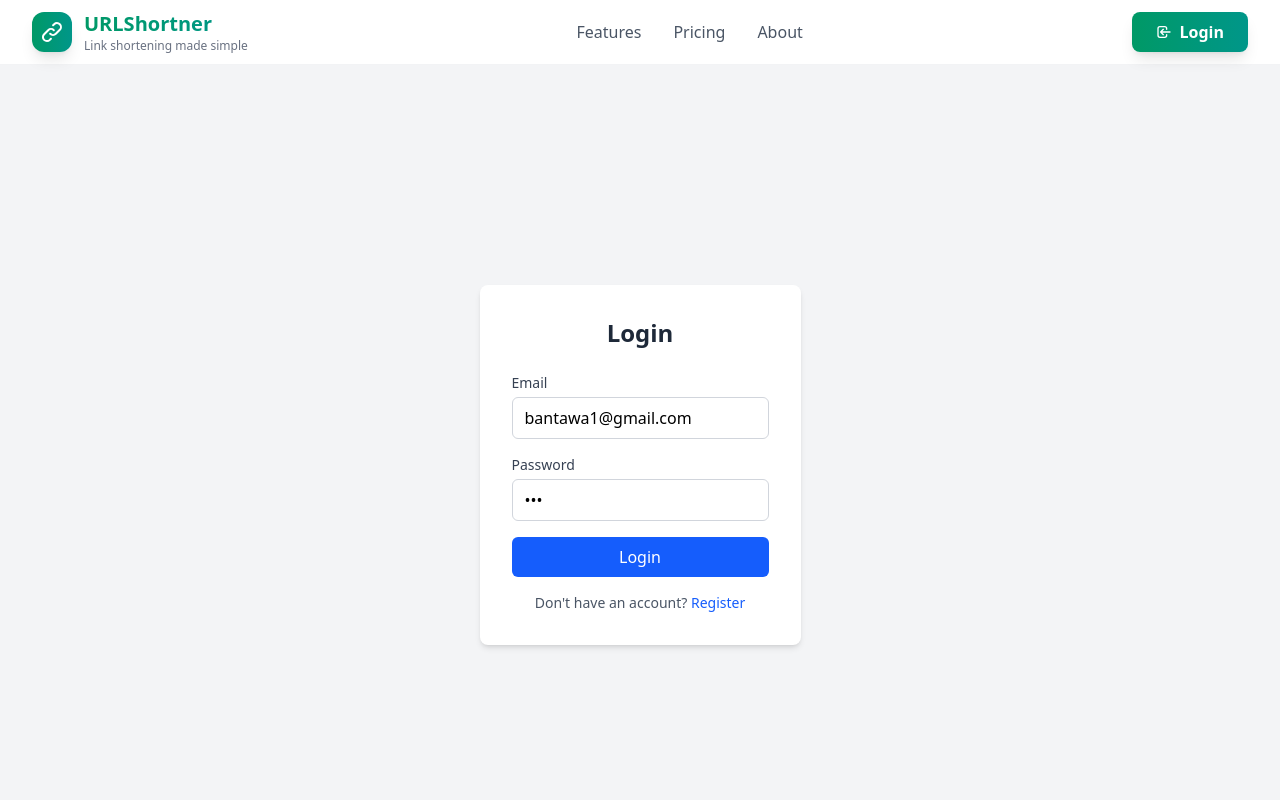
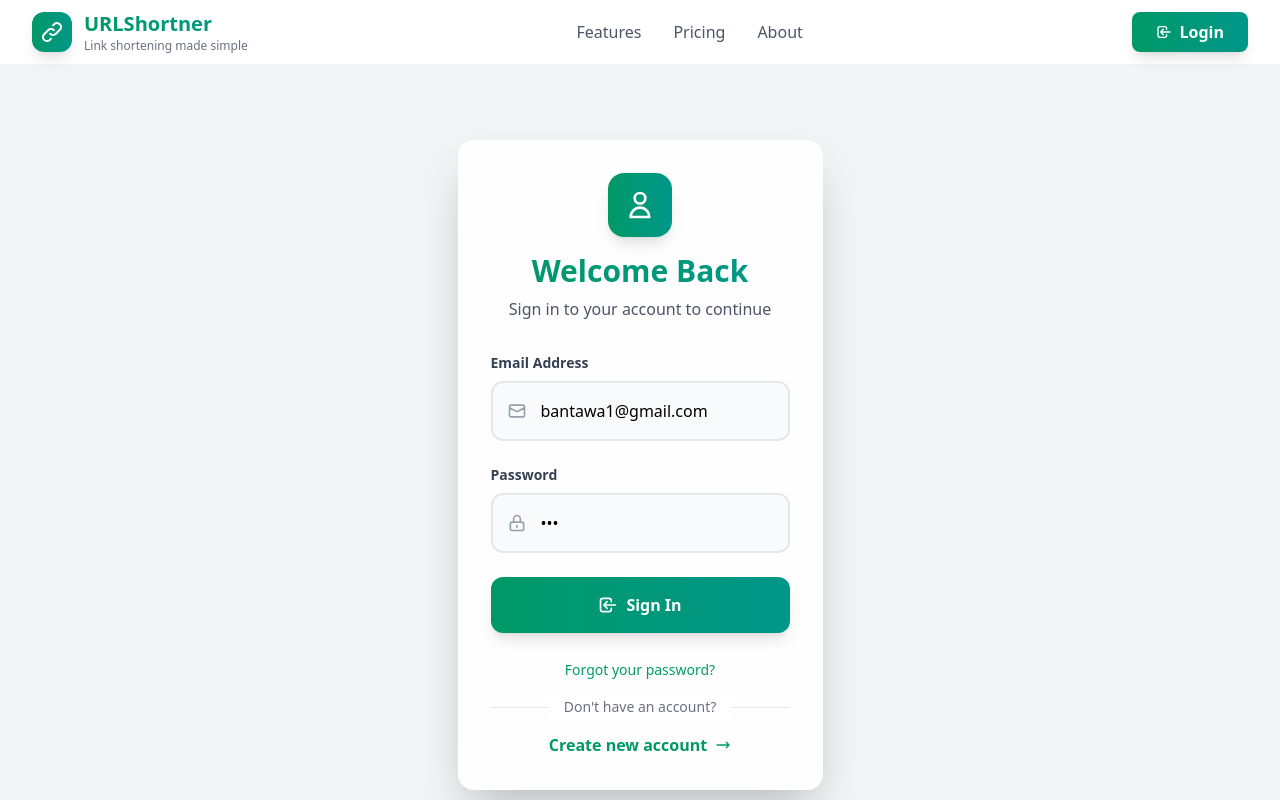
Before and after one commit to subin1rai/urlshortner, a React (Vite) app in the folder Frontend/: page /auth in a window 1280 px wide. Shown: the top 800 px of the page. Built offline with nearby package versions, Linux system fonts and the light colour scheme.

Commit message:
login page design and login state mange

```diff
--- a/Frontend/src/api/user.api.js
+++ b/Frontend/src/api/user.api.js
@@ -16,3 +16,8 @@ export const logoutUser = async () => {
   const { data } = await axiosInstance.get("/api/auth/logout");
   return data;
 };
+
+export const me = async () => {
+  const { data } = await axiosInstance.get("/api/auth/me");
+  return data;
+};
--- a/Frontend/src/components/LoginForm.jsx
+++ b/Frontend/src/components/LoginForm.jsx
@@ -1,104 +1,204 @@
-import React, { useState } from "react";
-import { loginUser } from "../api/user.api.js";
-import { useDispatch, useSelector } from "react-redux";
-import { login } from "../store/slice/authSlice.js";
-import { useNavigate } from "@tanstack/react-router";
+"use client"
+
+import { useState } from "react"
+import { loginUser } from "../api/user.api.js"
+import { useDispatch, useSelector } from "react-redux"
+import { login } from "../store/slice/authSlice.js"
+import { useNavigate } from "@tanstack/react-router"
 
 const LoginForm = ({ state }) => {
-  const [email, setEmail] = useState("bantawa1@gmail.com");
-  const [password, setPassword] = useState("123");
-  const [error, setError] = useState("");
-  const [isLoading, setIsLoading] = useState(false);
-  const auth = useSelector((state) => state.auth);
-  const dispatch = useDispatch();
-  const navigate = useNavigate();
+  const [email, setEmail] = useState("bantawa1@gmail.com")
+  const [password, setPassword] = useState("123")
+  const [error, setError] = useState("")
+  const [isLoading, setIsLoading] = useState(false)
+  const auth = useSelector((state) => state.auth)
+  const dispatch = useDispatch()
+  const navigate = useNavigate()
 
-    console.log(auth);
+  console.log(auth)
+
   const handleSubmit = async (e) => {
-    e.preventDefault();
-    setError("");
-    setIsLoading(true);
+    e.preventDefault()
+    setError("")
+    setIsLoading(true)
 
     try {
-      const data = await loginUser(password, email);
-      console.log(data.user);
-      dispatch(login(data.user));
-      navigate({to:"/dashboard"});
+      const data = await loginUser(password, email)
+      console.log(data.user)
+      dispatch(login(data.user))
+      navigate({ to: "/dashboard" })
     } catch (error) {
-      setError(error.message || "Login failed. Please try again.");
+      setError(error.message || "Login failed. Please try again.")
     } finally {
-      setIsLoading(false);
+      setIsLoading(false)
     }
-  };
+  }
 
   return (
-    <div className="bg-white p-8 rounded-lg shadow-md">
-      <h2 className="text-2xl font-bold text-center text-gray-800 mb-6">
-        Login
+    <div className="bg-white/90 backdrop-blur-sm p-8 rounded-2xl shadow-2xl border border-white/20">
+      {/* Header Section */}
+      <div className="text-center mb-8">
+        <div className="inline-flex items-center justify-center w-16 h-16 bg-gradient-to-r from-emerald-600 to-teal-600 rounded-2xl mb-4 shadow-lg">
+          <svg className="w-8 h-8 text-white" fill="none" stroke="currentColor" viewBox="0 0 24 24">
+            <path
+              strokeLinecap="round"
+              strokeLinejoin="round"
+              strokeWidth={2}
+              d="M16 7a4 4 0 11-8 0 4 4 0 018 0zM12 14a7 7 0 00-7 7h14a7 7 0 00-7-7z"
+            />
+          </svg>
+        </div>
+        <h2 className="text-3xl font-bold bg-gradient-to-r from-emerald-600 to-teal-600 bg-clip-text text-transparent mb-2">
+          Welcome Back
         </h2>
+        <p className="text-gray-600">Sign in to your account to continue</p>
+      </div>
 
-      <div className="space-y-4">
-        <div>
-          <label
-            htmlFor="email"
-            className="block text-sm font-medium text-gray-700 mb-1"
-          >
-            Email
+      <form onSubmit={handleSubmit} className="space-y-6">
+        {/* Email Field */}
+        <div className="space-y-2">
+          <label htmlFor="email" className="block text-sm font-semibold text-gray-700">
+            Email Address
           </label>
+          <div className="relative">
+            <div className="absolute inset-y-0 left-0 pl-4 flex items-center pointer-events-none">
+              <svg className="h-5 w-5 text-gray-400" fill="none" stroke="currentColor" viewBox="0 0 24 24">
+                <path
+                  strokeLinecap="round"
+                  strokeLinejoin="round"
+                  strokeWidth={2}
+                  d="M3 8l7.89 4.26a2 2 0 002.22 0L21 8M5 19h14a2 2 0 002-2V7a2 2 0 00-2-2H5a2 2 0 00-2 2v10a2 2 0 002 2z"
+                />
+              </svg>
+            </div>
             <input
               id="email"
               type="email"
               value={email}
               onChange={(e) => setEmail(e.target.value)}
-            className="w-full px-3 py-2 border border-gray-300 rounded-md focus:outline-none focus:ring-2 focus:ring-blue-500"
+              className="w-full pl-12 pr-4 py-4 text-base border-2 border-gray-200 rounded-xl focus:outline-none focus:ring-2 focus:ring-emerald-500 focus:border-transparent transition-all duration-200 bg-gray-50 hover:bg-white"
+              placeholder="Enter your email"
               required
             />
           </div>
+        </div>
 
-        <div>
-          <label
-            htmlFor="password"
-            className="block text-sm font-medium text-gray-700 mb-1"
-          >
+        {/* Password Field */}
+        <div className="space-y-2">
+          <label htmlFor="password" className="block text-sm font-semibold text-gray-700">
             Password
           </label>
+          <div className="relative">
+            <div className="absolute inset-y-0 left-0 pl-4 flex items-center pointer-events-none">
+              <svg className="h-5 w-5 text-gray-400" fill="none" stroke="currentColor" viewBox="0 0 24 24">
+                <path
+                  strokeLinecap="round"
+                  strokeLinejoin="round"
+                  strokeWidth={2}
+                  d="M12 15v2m-6 4h12a2 2 0 002-2v-6a2 2 0 00-2-2H6a2 2 0 00-2 2v6a2 2 0 002 2zm10-10V7a4 4 0 00-8 0v4h8z"
+                />
+              </svg>
+            </div>
             <input
               id="password"
               type="password"
               value={password}
               onChange={(e) => setPassword(e.target.value)}
-            className="w-full px-3 py-2 border border-gray-300 rounded-md focus:outline-none focus:ring-2 focus:ring-blue-500"
+              className="w-full pl-12 pr-4 py-4 text-base border-2 border-gray-200 rounded-xl focus:outline-none focus:ring-2 focus:ring-emerald-500 focus:border-transparent transition-all duration-200 bg-gray-50 hover:bg-white"
+              placeholder="Enter your password"
               required
             />
           </div>
+        </div>
 
+        {/* Error Message */}
         {error && (
-          <div className="p-3 bg-red-100 text-red-700 rounded-md text-sm">
-            {error}
+          <div className="flex items-center space-x-2 p-4 bg-red-50 border-2 border-red-200 text-red-700 rounded-xl animate-in slide-in-from-top-2 duration-300">
+            <svg className="w-5 h-5 text-red-500" fill="none" stroke="currentColor" viewBox="0 0 24 24">
+              <path
+                strokeLinecap="round"
+                strokeLinejoin="round"
+                strokeWidth={2}
+                d="M12 8v4m0 4h.01M21 12a9 9 0 11-18 0 9 9 0 0118 0z"
+              />
+            </svg>
+            <span className="text-sm font-medium">{error}</span>
           </div>
         )}
 
+        {/* Submit Button */}
         <button
           type="submit"
           onClick={handleSubmit}
           disabled={isLoading}
-          className="w-full bg-blue-600 text-white py-2 px-4 rounded-md hover:bg-blue-700 focus:outline-none focus:ring-2 focus:ring-blue-500 disabled:opacity-50"
+          className="w-full bg-gradient-to-r from-emerald-600 to-teal-600 text-white py-4 px-6 rounded-xl font-semibold text-base hover:from-emerald-700 hover:to-teal-700 focus:outline-none focus:ring-4 focus:ring-emerald-200 disabled:opacity-50 disabled:cursor-not-allowed transform hover:scale-[1.02] transition-all duration-200 shadow-lg hover:shadow-xl"
         >
-          {isLoading ? "Logging in..." : "Login"}
+          {isLoading ? (
+            <div className="flex items-center justify-center space-x-2">
+              <svg className="w-5 h-5 animate-spin" fill="none" stroke="currentColor" viewBox="0 0 24 24">
+                <path
+                  strokeLinecap="round"
+                  strokeLinejoin="round"
+                  strokeWidth={2}
+                  d="M4 4v5h.582m15.356 2A8.001 8.001 0 004.582 9m0 0H9m11 11v-5h-.581m0 0a8.003 8.003 0 01-15.357-2m15.357 2H15"
+                />
+              </svg>
+              <span>Logging in...</span>
+            </div>
+          ) : (
+            <div className="flex items-center justify-center space-x-2">
+              <svg className="w-5 h-5" fill="none" stroke="currentColor" viewBox="0 0 24 24">
+                <path
+                  strokeLinecap="round"
+                  strokeLinejoin="round"
+                  strokeWidth={2}
+                  d="M11 16l-4-4m0 0l4-4m-4 4h14m-5 4v1a3 3 0 01-3 3H6a3 3 0 01-3-3V7a3 3 0 013-3h7a3 3 0 013 3v1"
+                />
+              </svg>
+              <span>Sign In</span>
+            </div>
+          )}
+        </button>
+      </form>
+
+      {/* Additional Options */}
+      <div className="mt-6 space-y-4">
+        {/* Forgot Password */}
+        <div className="text-center">
+          <a
+            href="#"
+            className="text-sm text-emerald-600 hover:text-emerald-700 font-medium hover:underline transition-colors duration-200"
+          >
+            Forgot your password?
+          </a>
+        </div>
+
+        {/* Divider */}
+        <div className="relative">
+          <div className="absolute inset-0 flex items-center">
+            <div className="w-full border-t border-gray-200"></div>
+          </div>
+          <div className="relative flex justify-center text-sm">
+            <span className="px-4 bg-white text-gray-500 font-medium">Don't have an account?</span>
+          </div>
+        </div>
+
+        {/* Register Link */}
+        <div className="text-center">
+          <button
+            type="button"
+            onClick={() => state(false)}
+            className="inline-flex items-center space-x-2 text-emerald-600 hover:text-emerald-700 font-semibold hover:underline transition-colors duration-200"
+          >
+            <span>Create new account</span>
+            <svg className="w-4 h-4" fill="none" stroke="currentColor" viewBox="0 0 24 24">
+              <path strokeLinecap="round" strokeLinejoin="round" strokeWidth={2} d="M17 8l4 4m0 0l-4 4m4-4H3" />
+            </svg>
           </button>
         </div>
-
-      <div className="mt-4 text-center text-sm text-gray-600">
-        Don't have an account?{" "}
-        <span
-          onClick={() => state(false)}
-          className="text-blue-600 hover:underline"
-        >
-          Register
-        </span>
       </div>
     </div>
-  );
-};
+  )
+}
 
-export default LoginForm;
+export default LoginForm
--- a/Frontend/src/main.jsx
+++ b/Frontend/src/main.jsx
@@ -8,7 +8,13 @@ import { Provider } from "react-redux";
 
 
 const queryClient = new QueryClient();
-const router = createRouter({ routeTree })
+const router = createRouter({ routeTree,
+  context: {
+    queryClient,
+    store
+  }
+
+})
 
 createRoot(document.getElementById("root")).render(
   <Provider store={store }>
--- a/Frontend/src/utils/helper.js
+++ b/Frontend/src/utils/helper.js
@@ -1,12 +1,26 @@
-import store from "../store/store";
 
 import{ redirect} from "@tanstack/react-router";
+import { me } from "../api/user.api";
+import { login } from "../store/slice/authSlice";
 
-export const checkAuth = ()=>{
-    const auth = store.getState().auth;
-    if(!auth.isAuthenticated){
-        throw redirect({
-            to:"/auth"
+export const checkAuth = async ({context})=>{
+    try {
+        const {store ,queryClient}= context.store;
+        //tanstack query
+        const user = await queryClient.ensureQueryData({
+            queryKey:["currentUser"],
+            queryFn:me,
+            retry: false
+        });
+        store.dispatch(login(user));
+        const auth = store.getState().auth;
+        if(!auth.isAuthenticated) return false;
+        return true;
+    } catch (error) {
+
+        redirect({
+            to:"/"
         })
     }
+
 }
```
Also changed, not shown: 1 other file (tests, documents, lock files or other folders). Lines whose indentation alone changed are shown as unchanged.
